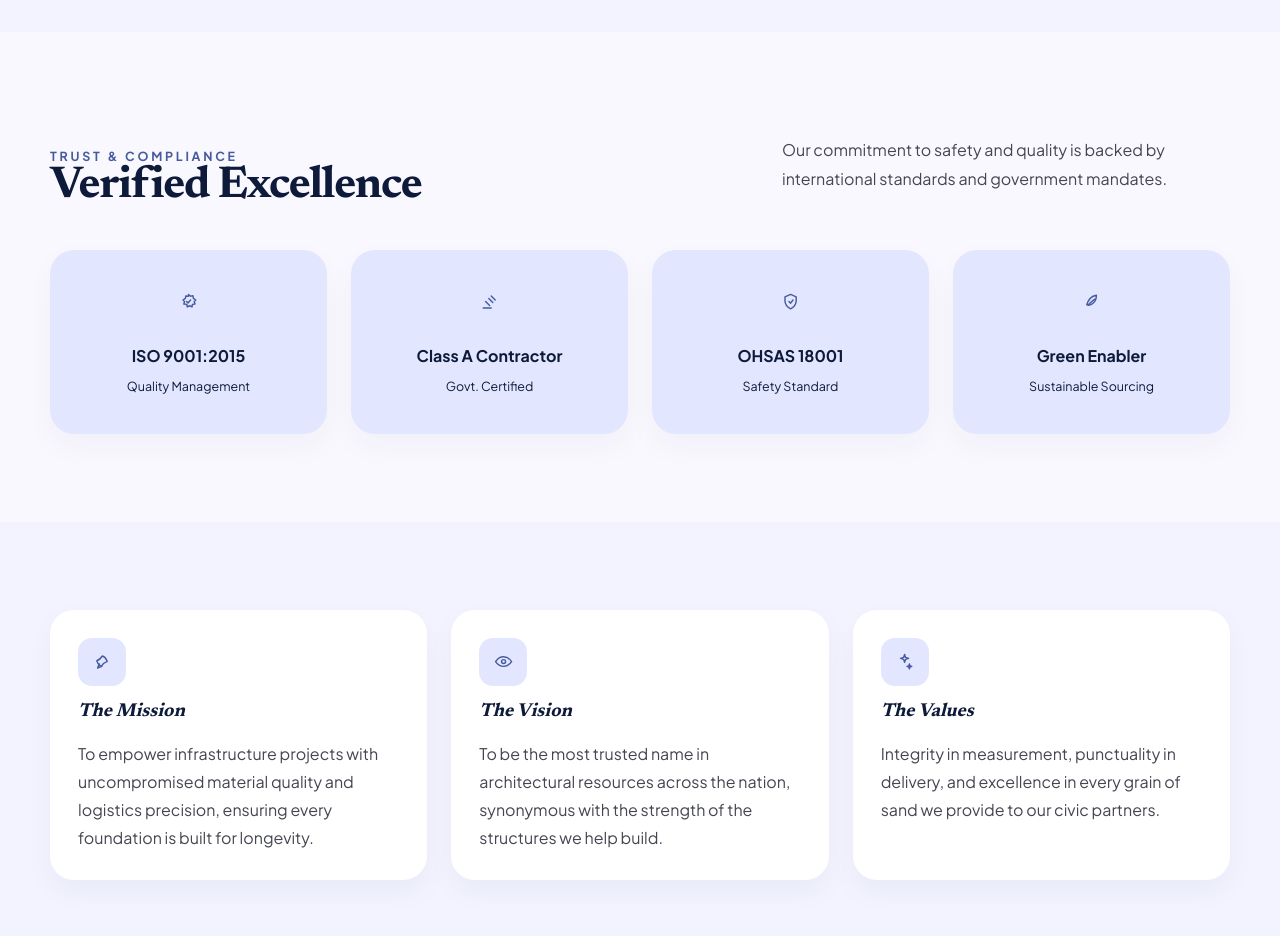
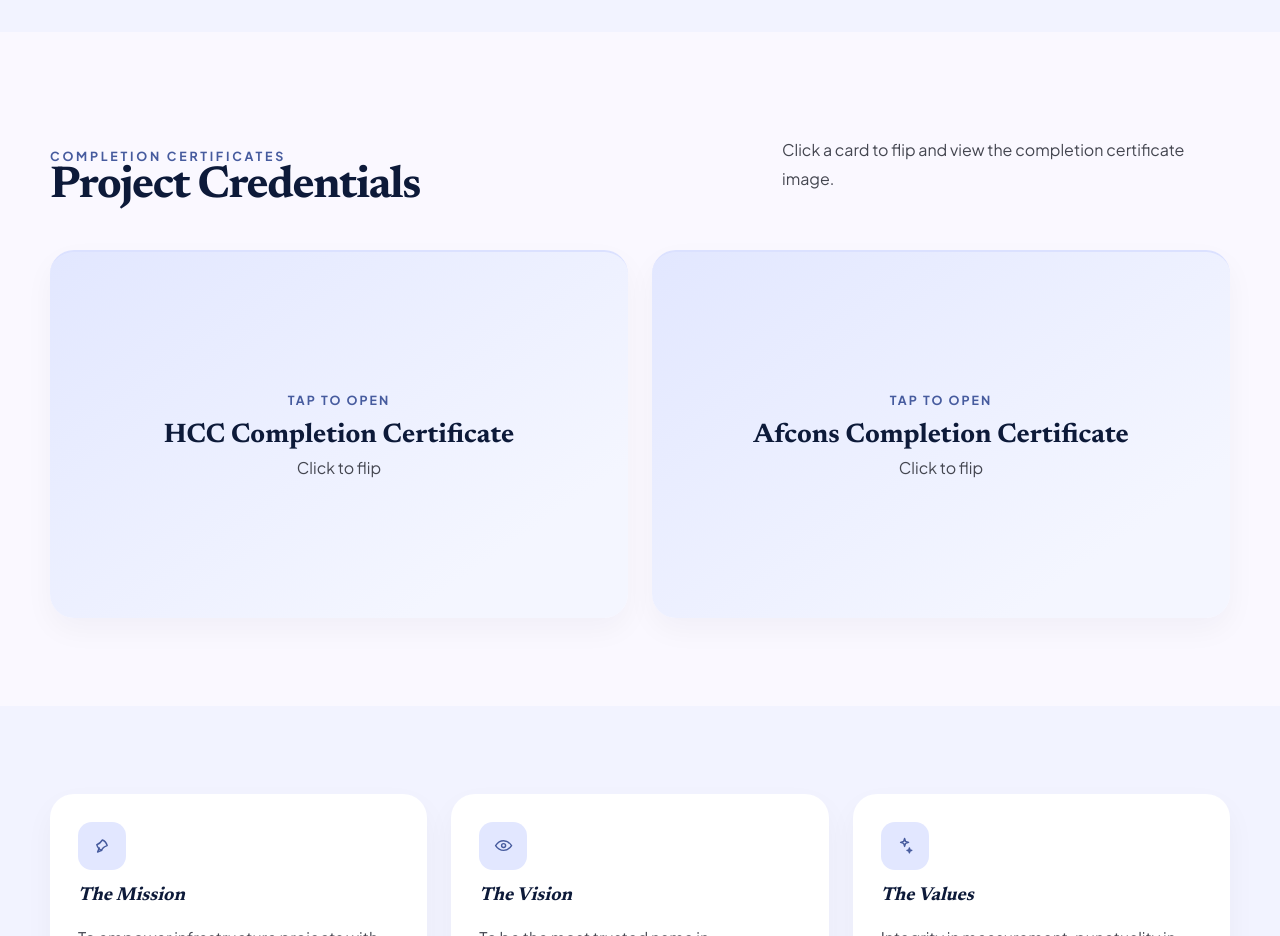
Before and after one commit to rchavan4777-sketch/Trimurati-Enterprise, a Next.js app: page /about in a window 1280 px wide. Shown: the part 1560-2496 px from the top of the page. Built offline with nearby package versions, Linux system fonts and the light colour scheme.

Commit message:
added the certificate

```diff
--- a/app/about/page.js
+++ b/app/about/page.js
@@ -2,7 +2,7 @@ import { Icon } from "@/components/icons";
 import { MediaFrame } from "@/components/media";
 import { StructuredData } from "@/components/structured-data";
 import { WhatsAppFloat } from "@/components/whatsapp-float";
-import { certifications, divisions, siteConfig, values } from "@/data/site";
+import { divisions, siteConfig, values } from "@/data/site";
 
 const aboutImage = "https://lh3.googleusercontent.com/aida-public/AB6AXuBXbDoqCzEu_-hIaqflYBqMj8WorLeFpiENlU8a7ZsH0zVnirfci4eekrJYGOX064F1LBofe7ty0eo2E1EPnwmpsYlXbnmrL_3IFQ0Z7tTTrAEwhjSH89AjkcZAVvQ444Fkw2tkzem1QX-X6LOn4fTo7QE1kL7tFLRdbUfmvXeUQvIzirHFX1oy1rCF0tCN4affq8TA5Hk2t_6YFBRBeF8nIqp2pK29bj14Y629u7yraQQpulrlk_OubGZplVLm9vTQywwyaSYFRzQ";
 
@@ -12,6 +12,17 @@ export const metadata = {
 };
 
 export default function AboutPage() {
+  const completionCertificates = [
+    {
+      name: "HCC Completion Certificate",
+      image: "/images/services/HCCcompletion.jpg"
+    },
+    {
+      name: "Afcons Completion Certificate",
+      image: "/images/services/Afconcompletion.jpg"
+    }
+  ];
+
   const schema = {
     "@context": "https://schema.org",
     "@type": "AboutPage",
@@ -55,10 +66,30 @@ export default function AboutPage() {
       <section className="section">
         <div className="container">
           <div className="section-heading">
-            <div><span className="eyebrow">Trust &amp; Compliance</span><h2 className="headline">Verified Excellence</h2></div>
-            <p className="muted" style={{ maxWidth: "28rem" }}>Our commitment to safety and quality is backed by international standards and government mandates.</p>
+            <div><span className="eyebrow">Completion Certificates</span><h2 className="headline">Project Credentials</h2></div>
+            <p className="muted" style={{ maxWidth: "28rem" }}>Click a card to flip and view the completion certificate image.</p>
           </div>
-          <div className="trust-grid">{certifications.map((item) => <article key={item.title} className="badge-card"><div className="mini-icon" style={{ marginInline: "auto" }}><Icon name={item.icon} /></div><h3>{item.title}</h3><p>{item.text}</p></article>)}</div>
+          <div className="certificate-grid">
+            {completionCertificates.map((certificate, index) => {
+              const cardId = `certificate-card-${index + 1}`;
+
+              return (
+                <article key={certificate.name} className="certificate-flip">
+                  <input id={cardId} type="checkbox" className="certificate-flip__toggle" />
+                  <label htmlFor={cardId} className="certificate-flip__card">
+                    <div className="certificate-face certificate-face--front">
+                      <span className="eyebrow" style={{ letterSpacing: ".16em" }}>Tap To Open</span>
+                      <h3>{certificate.name}</h3>
+                      <p>Click to flip</p>
+                    </div>
+                    <div className="certificate-face certificate-face--back">
+                      <img src={certificate.image} alt={certificate.name} loading="lazy" />
+                    </div>
+                  </label>
+                </article>
+              );
+            })}
+          </div>
         </div>
       </section>
       <section className="section section--soft"><div className="container"><div className="values-grid">{values.map((item) => <article key={item.title} className="value-card"><div className="mini-icon"><Icon name={item.icon} /></div><h3 style={{ fontFamily: "var(--font-display)", fontStyle: "italic", marginTop: 0 }}>{item.title}</h3><p>{item.text}</p></article>)}</div></div></section>
--- a/app/globals.css
+++ b/app/globals.css
@@ -108,6 +108,58 @@ button, input, select, textarea { font: inherit; }
 .badge-card { background: var(--surface-high); text-align: center; }
 .badge-card h3 { margin: .4rem 0; font-size: 1rem; font-family: var(--font-body), sans-serif; }
 .badge-card p { font-size: .78rem; }
+.certificate-grid { display: grid; grid-template-columns: repeat(2, minmax(0, 1fr)); gap: 1.5rem; }
+.certificate-flip { position: relative; min-height: 23rem; perspective: 1200px; }
+.certificate-flip__toggle {
+  position: absolute;
+  opacity: 0;
+  pointer-events: none;
+}
+.certificate-flip__card {
+  position: relative;
+  display: block;
+  min-height: inherit;
+  transform-style: preserve-3d;
+  transition: transform .6s ease;
+  cursor: pointer;
+}
+.certificate-face {
+  position: absolute;
+  inset: 0;
+  border-radius: var(--radius);
+  padding: 1.75rem;
+  box-shadow: 0 12px 30px rgba(13,26,57,.04);
+  border-top: 2px solid var(--primary-fixed);
+  background: var(--surface-card);
+  backface-visibility: hidden;
+}
+.certificate-face--front {
+  display: flex;
+  flex-direction: column;
+  justify-content: center;
+  align-items: center;
+  text-align: center;
+  background: linear-gradient(145deg, var(--surface-high), #f4f6ff 80%);
+}
+.certificate-face--front h3 {
+  margin: .8rem 0 .3rem;
+  font-family: var(--font-display), serif;
+  font-size: clamp(1.35rem, 2.1vw, 1.9rem);
+  line-height: 1.2;
+}
+.certificate-face--front p { margin: 0; color: var(--muted); }
+.certificate-face--back {
+  padding: .9rem;
+  transform: rotateY(180deg);
+  overflow: hidden;
+}
+.certificate-face--back img {
+  width: 100%;
+  height: 100%;
+  object-fit: contain;
+  border-radius: calc(var(--radius) - 10px);
+}
+.certificate-flip__toggle:checked + .certificate-flip__card { transform: rotateY(180deg); }
 .team-card figure { margin: 0 0 1rem; overflow: hidden; border-radius: 24px; aspect-ratio: 1/1; background: var(--surface-low); }
 .team-card img { filter: grayscale(1); }
 .team-card span { display: inline-block; color: var(--primary); text-transform: uppercase; letter-spacing: .18em; font-size: .72rem; font-weight: 700; }
@@ -259,7 +311,7 @@ button, input, select, textarea { font: inherit; }
   .topbar__mobile .nav-subdropdown__menu--mobile { display: grid; gap: .18rem; }
   .topbar__mobile .nav-subdropdown:not([open]) > .nav-subdropdown__menu { display: none; }
   .display { font-size: clamp(2.75rem, 13vw, 4.2rem); }
-  .card-grid, .trust-grid, .team-grid { grid-template-columns: 1fr; }
+  .card-grid, .trust-grid, .team-grid, .certificate-grid { grid-template-columns: 1fr; }
   .section { padding: 4.3rem 0; }
   .cta-panel { padding: 2rem; }
   .footer-bottom { display: block; }
```
Also changed, not shown: public/images/services/Afconcompletion.jpg (added), public/images/services/HCCcompletion.jpg (added).
